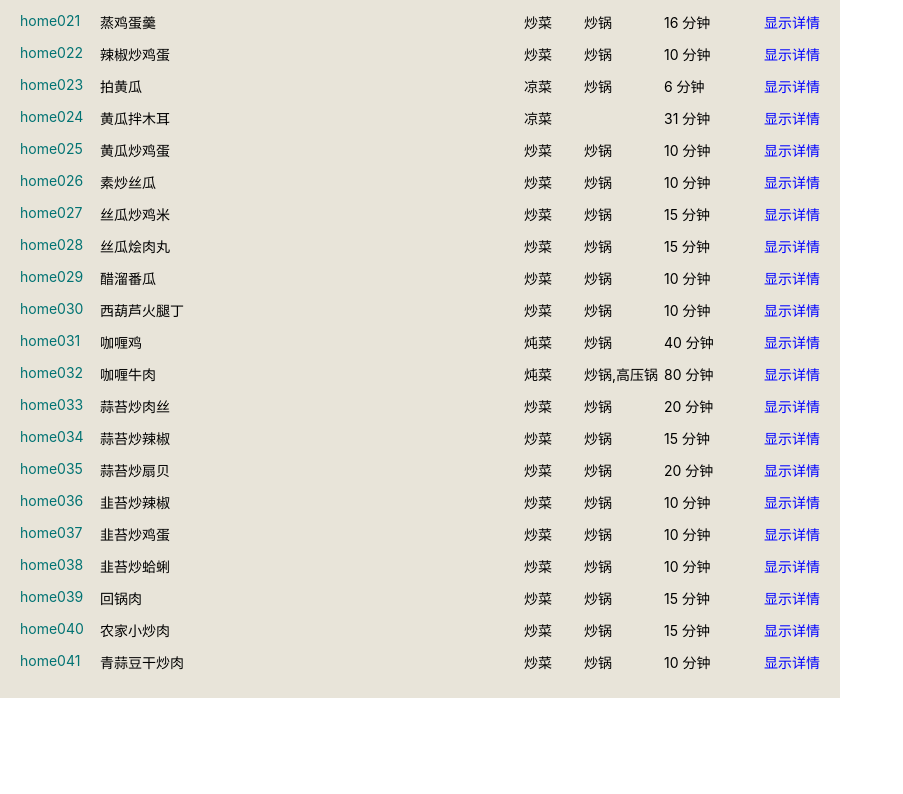
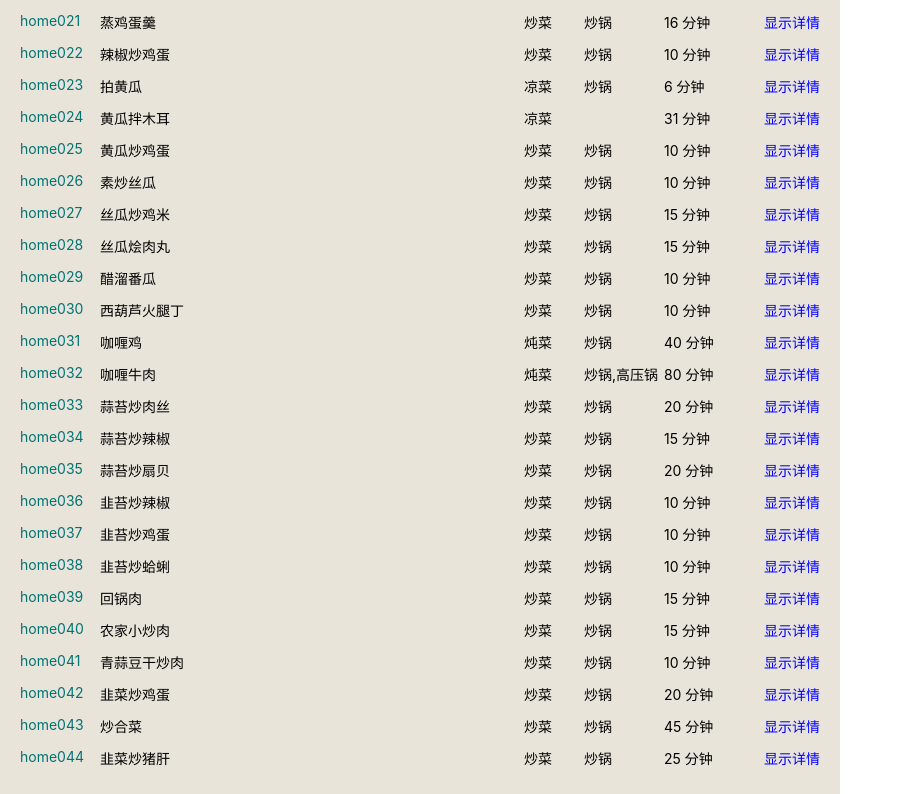
Before and after one commit to utopia2046/menu4today, a React app: page /list in a window 1280 px wide. Shown: the part 746-1540 px from the top of the page, without its empty margins (0-903 px from the left). Before the commit the page ends 1444 px from the top, so only its background shows below. Built offline with nearby package versions, Linux system fonts and the light colour scheme.

Commit message:
update 231010

```diff
--- a/src/recipes/homemade.js
+++ b/src/recipes/homemade.js
@@ -1561,11 +1561,113 @@ export const homemade = [
         'tags': ['快手菜'],
         'warnings': ['口气预警'],
     },
+    {
+        'id': 'home042',
+        'name': '韭菜炒鸡蛋',
+        'ingrds0': [
+            {
+                'name': '韭菜',
+                'amount': '1把',
+            },
+            {
+                'name': '鸡蛋',
+                'amount': '2个',
+            },
+        ],
+        'ingrds1': [],
+        'prepDurInMin': 15,
+        'prepSteps': [
+            '韭菜摘掉老叶，洗净切寸段',
+            '鸡蛋打散',
+        ],
+        'cookDurInMin': 5,
+        'cookSteps': [
+            '大火烧热锅，倒入蛋液炒散',
+            '下韭菜，快速翻炒到断生，加一勺盐调味出锅',
+        ],
+        'comments': '韭菜出锅装盘后余温还会后熟，不用炒太久',
+        'utensil': '炒锅',
+        'category': '炒菜',
+        'tags': ['快手菜', '春天'],
+        'warnings': ['口气预警'],
+    },
+    {
+        'id': 'home043',
+        'name': '炒合菜',
+        'ingrds0': [
+            {
+                'name': '韭菜',
+                'amount': '1把',
+            },
+            {
+                'name': '鸡蛋',
+                'amount': '1个',
+            },
+            {
+                'name': '绿豆芽',
+                'amount': '1把',
+            },
+            {
+                'name': '黑木耳',
+                'amount': '1把',
+            },
+            {
+                'name': '瘦猪肉',
+                'amount': '1块',
+            },
+        ],
+        'ingrds1': [],
+        'prepDurInMin': 40,
+        'prepSteps': [
+            '黑木耳泡发切丝',
+            '瘦猪肉切丝，加盐、料酒、生抽、花椒、水淀粉、油抓匀入味',
+            '韭菜摘掉老叶，洗净切寸段',
+            '豆芽摘掉老根和豆皮，洗净控干',
+            '鸡蛋打散',
+        ],
+        'cookDurInMin': 5,
+        'cookSteps': [
+            '大火烧热锅，倒入蛋液，转动锅让蛋液流动摊成蛋饼，铲出切成丝备用',
+            '另起锅下少量底油，下码好的瘦肉丝炒散',
+            '下黑木耳丝炒熟，下韭菜、绿豆芽、蛋丝快速翻炒均匀，加一勺盐调味出锅',
+        ],
+        'comments': '也可以放泡发的粉丝，是春饼的完美搭档',
+        'utensil': '炒锅',
+        'category': '炒菜',
+        'tags': ['春天'],
+        'warnings': ['口气预警'],
+    },
+    {
+        'id': 'home044',
+        'name': '韭菜炒猪肝',
+        'ingrds0': [
+            {
+                'name': '韭菜',
+                'amount': '1把',
+            },
+            {
+                'name': '猪肝',
+                'amount': '1块',
+            },
+        ],
+        'ingrds1': [],
+        'prepDurInMin': 20,
+        'prepSteps': [
+            '猪肝泡净血水，切薄片，加盐、料酒、生抽、花椒、水淀粉、油抓匀入味',
+            '韭菜摘掉老叶，洗净切寸段',
+        ],
+        'cookDurInMin': 5,
+        'cookSteps': [
+            '大火烧热锅，倒入少量底油，下码好的猪肝快速翻炒到变色',
+            '下韭菜快速翻炒均匀，加一勺盐调味出锅',
+        ],
+        'comments': '也可以加洋葱丝，猪肝不要炒得太老',
+        'utensil': '炒锅',
+        'category': '炒菜',
+        'tags': ['春天'],
+        'warnings': ['口气预警'],
+    },
     /*
-    韭菜
-        韭菜炒鸡蛋
-        炒合菜
-        韭菜炒猪肝
     韭黄
         韭黄炒豆芽
     白菜
```
